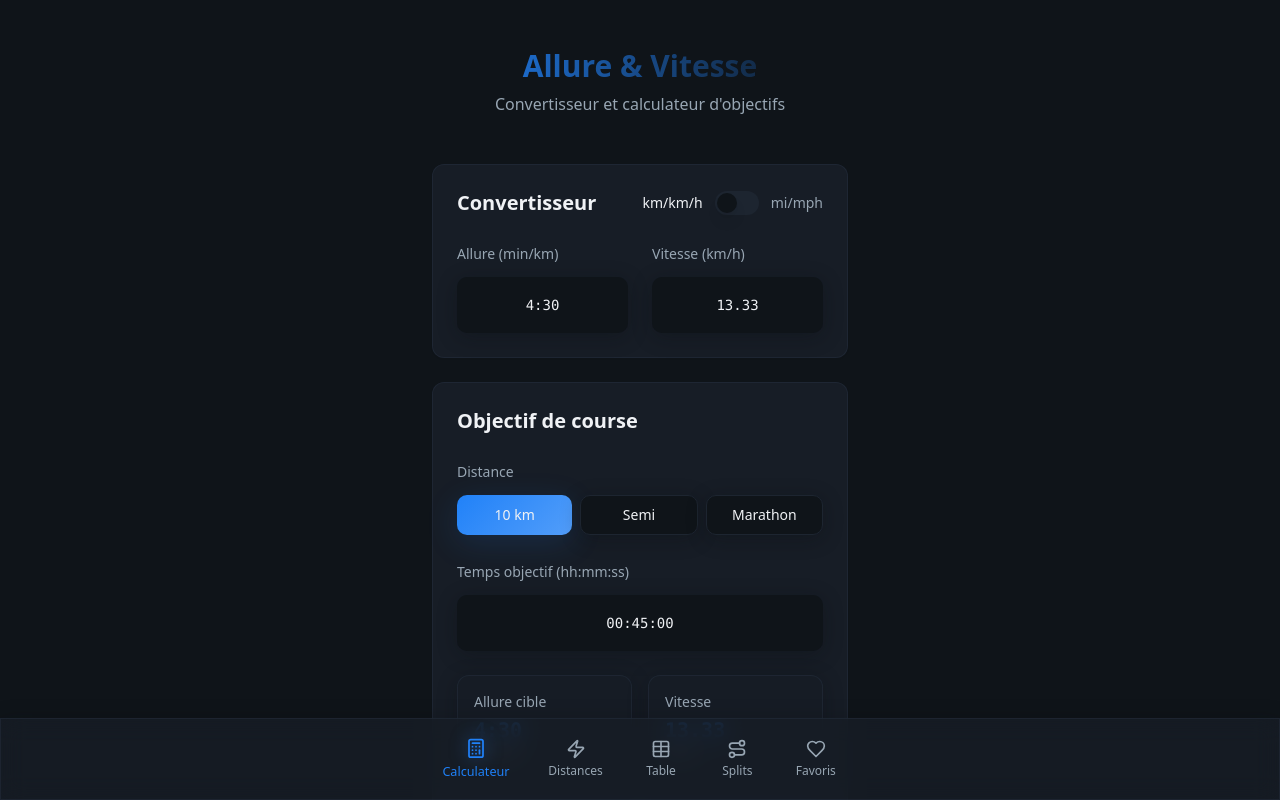
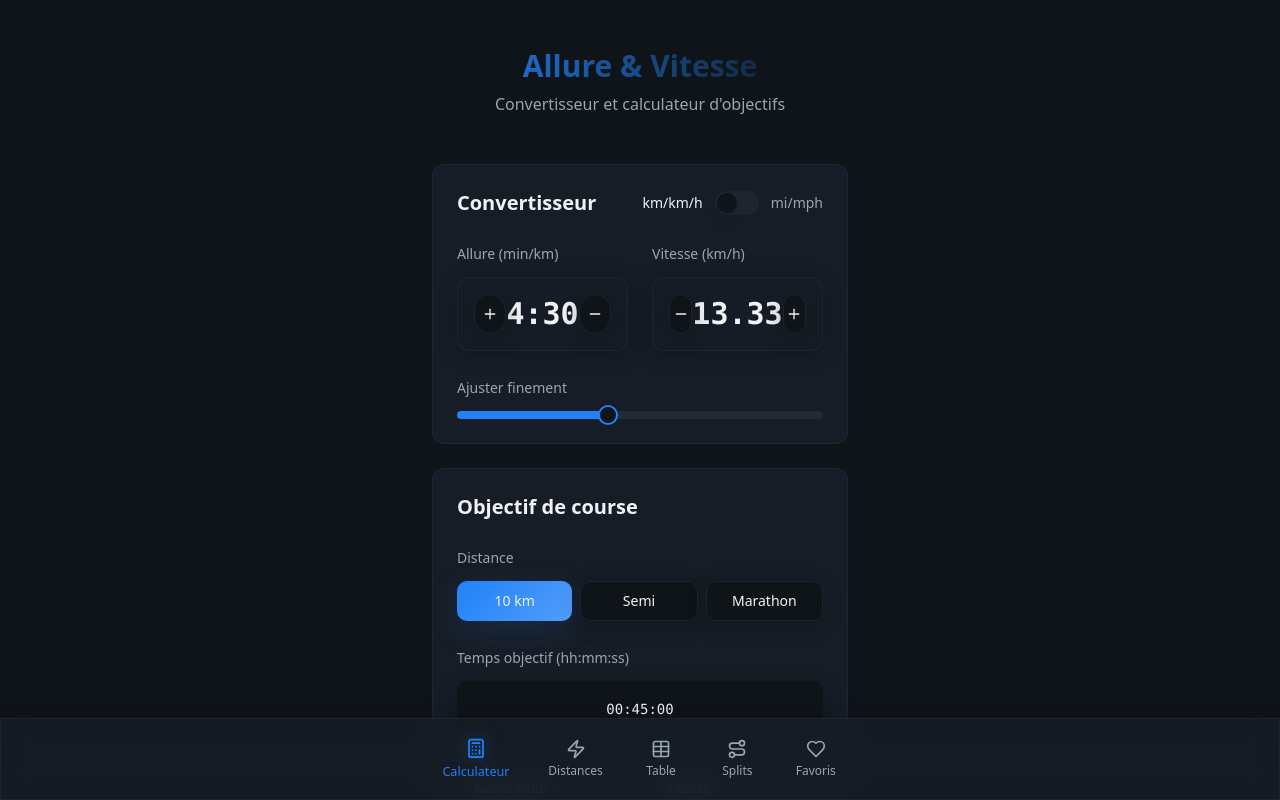
Before and after one commit to WintsDee/Paceo, a React (Vite) app: page / in a window 1280 px wide. Shown: the top 800 px of the page. Built offline with nearby package versions, Linux system fonts and the light colour scheme.

Commit message:
Refactor calculator inputs
Replace input fields for pace and speed with +/- steppers for a more dynamic user experience. Ensure all conversions update in real-time as these steppers are adjusted.

```diff
--- a/src/components/calculator/PaceSpeedConverter.tsx
+++ b/src/components/calculator/PaceSpeedConverter.tsx
@@ -1,67 +1,54 @@
-import { useState, useEffect } from "react";
+import { useMemo } from "react";
 import { Card } from "@/components/ui/card";
-import { Input } from "@/components/ui/input";
+import { Button } from "@/components/ui/button";
 import { Label } from "@/components/ui/label";
 import { Switch } from "@/components/ui/switch";
+import { Slider } from "@/components/ui/slider";
+import { Minus, Plus } from "lucide-react";
 
-interface PaceSpeedConverterProps {
+export interface PaceSpeedConverterProps {
   isMetric: boolean;
   onToggleUnits: () => void;
+  speedValue: number; // current speed in selected units (km/h or mph)
+  onSpeedChange: (speed: number) => void;
 }
 
-export const PaceSpeedConverter = ({ isMetric, onToggleUnits }: PaceSpeedConverterProps) => {
-  const [pace, setPace] = useState("4:30");
-  const [speed, setSpeed] = useState("13.33");
+function clamp(n: number, min: number, max: number) {
+  return Math.min(Math.max(n, min), max);
+}
 
-  // Convert pace (mm:ss) to speed
-  const paceToSpeed = (paceString: string): number => {
-    const [minutes, seconds] = paceString.split(":").map(Number);
-    const totalMinutes = minutes + (seconds || 0) / 60;
-    if (totalMinutes === 0) return 0;
+function formatPaceFromSpeed(speed: number) {
+  if (!speed || speed <= 0) return "0:00";
+  const totalMinutes = 60 / speed;
+  const minutes = Math.floor(totalMinutes);
+  const seconds = Math.round((totalMinutes - minutes) * 60);
+  return `${minutes}:${seconds.toString().padStart(2, "0")}`;
+}
 
-    const speedKmh = 60 / totalMinutes;
-    return isMetric ? speedKmh : speedKmh * 0.621371; // Convert to mph if needed
+function paceSecondsFromSpeed(speed: number) {
+  if (!speed || speed <= 0) return 0;
+  return Math.round((60 / speed) * 60); // minutes to seconds
+}
+
+export const PaceSpeedConverter = ({ isMetric, onToggleUnits, speedValue, onSpeedChange }: PaceSpeedConverterProps) => {
+  const paceString = useMemo(() => formatPaceFromSpeed(speedValue), [speedValue]);
+  const paceSeconds = useMemo(() => paceSecondsFromSpeed(speedValue), [speedValue]);
+
+  const speedMin = isMetric ? 6 : 4; // realistic ranges
+  const speedMax = isMetric ? 24 : 15;
+  const paceSecMin = 150; // 2:30
+  const paceSecMax = 900; // 15:00
+
+  const stepPace = (deltaSec: number) => {
+    const newPaceSec = clamp(paceSeconds + deltaSec, paceSecMin, paceSecMax);
+    const newSpeed = 3600 / newPaceSec; // 60 minutes/hour * 60 sec/min / sec per unit
+    onSpeedChange(parseFloat(newSpeed.toFixed(2)));
   };
 
-  // Convert speed to pace (mm:ss)
-  const speedToPace = (speedValue: number): string => {
-    if (speedValue === 0) return "0:00";
-
-    const speedKmh = isMetric ? speedValue : speedValue / 0.621371; // Convert from mph if needed
-    const totalMinutes = 60 / speedKmh;
-    const minutes = Math.floor(totalMinutes);
-    const seconds = Math.round((totalMinutes - minutes) * 60);
-
-    return `${minutes}:${seconds.toString().padStart(2, "0")}`;
+  const stepSpeed = (delta: number) => {
+    const next = clamp(parseFloat((speedValue + delta).toFixed(2)), speedMin, speedMax);
+    onSpeedChange(next);
   };
-
-  const handlePaceChange = (value: string) => {
-    setPace(value);
-    if (value.includes(":")) {
-      const newSpeed = paceToSpeed(value);
-      setSpeed(newSpeed.toFixed(2));
-    }
-  };
-
-  const handleSpeedChange = (value: string) => {
-    setSpeed(value);
-    const speedValue = parseFloat(value);
-    if (!isNaN(speedValue) && speedValue > 0) {
-      const newPace = speedToPace(speedValue);
-      setPace(newPace);
-    }
-  };
-
-  // Update conversions when units change
-  useEffect(() => {
-    if (speed) {
-      const speedValue = parseFloat(speed);
-      if (!isNaN(speedValue) && speedValue > 0) {
-        const newPace = speedToPace(speedValue);
-        setPace(newPace);
-      }
-    }
-  }, [isMetric]);
 
   return (
     <Card className="glass-card p-6 animate-fade-in-up">
@@ -83,29 +70,54 @@ export const PaceSpeedConverter = ({ isMetric, onToggleUnits }: PaceSpeedConvert
       </div>
 
       <div className="grid grid-cols-1 md:grid-cols-2 gap-6">
+        {/* Pace control */}
         <div className="space-y-3">
           <Label className="text-sm font-medium text-muted-foreground">
             Allure ({isMetric ? 'min/km' : 'min/mi'})
           </Label>
-          <Input
-            value={pace}
-            onChange={(e) => handlePaceChange(e.target.value)}
-            placeholder="4:30"
-            className="glass-card border-0 text-lg mono-numbers text-center h-14 text-foreground placeholder:text-muted-foreground focus:glow-effect transition-smooth"
-          />
+          <div className="glass-card rounded-lg p-4 flex items-center justify-between">
+            <Button onClick={() => stepPace(+1)} variant="outline" className="btn-glass h-10 w-10 rounded-full p-0">
+              <Plus className="h-5 w-5" />
+            </Button>
+            <div className="text-3xl font-semibold mono-numbers select-none">
+              {paceString}
+            </div>
+            <Button onClick={() => stepPace(-1)} variant="outline" className="btn-glass h-10 w-10 rounded-full p-0">
+              <Minus className="h-5 w-5" />
+            </Button>
+          </div>
         </div>
 
+        {/* Speed control */}
         <div className="space-y-3">
           <Label className="text-sm font-medium text-muted-foreground">
             Vitesse ({isMetric ? 'km/h' : 'mph'})
           </Label>
-          <Input
-            value={speed}
-            onChange={(e) => handleSpeedChange(e.target.value)}
-            placeholder="13.33"
-            className="glass-card border-0 text-lg mono-numbers text-center h-14 text-foreground placeholder:text-muted-foreground focus:glow-effect transition-smooth"
-          />
+          <div className="glass-card rounded-lg p-4 flex items-center justify-between">
+            <Button onClick={() => stepSpeed(-0.1)} variant="outline" className="btn-glass h-10 w-10 rounded-full p-0">
+              <Minus className="h-5 w-5" />
+            </Button>
+            <div className="text-3xl font-semibold mono-numbers select-none">
+              {speedValue.toFixed(2)}
+            </div>
+            <Button onClick={() => stepSpeed(+0.1)} variant="outline" className="btn-glass h-10 w-10 rounded-full p-0">
+              <Plus className="h-5 w-5" />
+            </Button>
+          </div>
         </div>
+      </div>
+
+      {/* Slider for speed */}
+      <div className="mt-6 space-y-3">
+        <Label className="text-sm font-medium text-muted-foreground">Ajuster finement</Label>
+        <Slider
+          min={speedMin}
+          max={speedMax}
+          step={0.01}
+          value={[clamp(speedValue, speedMin, speedMax)]}
+          onValueChange={(v) => onSpeedChange(clamp(v[0] ?? speedValue, speedMin, speedMax))}
+          className="cursor-pointer"
+        />
       </div>
     </Card>
   );
--- a/src/components/screens/CalculatorScreen.tsx
+++ b/src/components/screens/CalculatorScreen.tsx
@@ -5,9 +5,11 @@ interface CalculatorScreenProps {
   isMetric: boolean;
   onToggleUnits: () => void;
   onSaveGoal: (goal: RaceGoal) => void;
+  speedValue: number;
+  onSpeedChange: (speed: number) => void;
 }
 
-export const CalculatorScreen = ({ isMetric, onToggleUnits, onSaveGoal }: CalculatorScreenProps) => {
+export const CalculatorScreen = ({ isMetric, onToggleUnits, onSaveGoal, speedValue, onSpeedChange }: CalculatorScreenProps) => {
   return (
     <div className="space-y-6 pb-20">
       <div className="text-center py-6">
@@ -22,6 +24,8 @@ export const CalculatorScreen = ({ isMetric, onToggleUnits, onSaveGoal }: Calcul
       <PaceSpeedConverter
         isMetric={isMetric}
         onToggleUnits={onToggleUnits}
+        speedValue={speedValue}
+        onSpeedChange={onSpeedChange}
       />
 
       <RaceGoalCalculator
--- a/src/pages/Index.tsx
+++ b/src/pages/Index.tsx
@@ -10,9 +10,17 @@ const Index = () => {
   const [activeTab, setActiveTab] = useState("calculator");
   const [isMetric, setIsMetric] = useLocalStorage("pace-calc-metric", true);
   const [favorites, setFavorites] = useLocalStorage<RaceGoal[]>("pace-calc-favorites", []);
+  const [speedValue, setSpeedValue] = useLocalStorage<number>("pace-calc-speed", 13.33); // default km/h
 
   const handleToggleUnits = () => {
-    setIsMetric(!isMetric);
+    const nextIsMetric = !isMetric;
+    // Convert speed to the new unit to keep pace consistent across the app
+    const convertedSpeed = nextIsMetric
+      ? speedValue / 0.621371 // mph -> km/h
+      : speedValue * 0.621371; // km/h -> mph
+
+    setIsMetric(nextIsMetric);
+    setSpeedValue(parseFloat(convertedSpeed.toFixed(2)));
   };
 
   const handleSaveGoal = (goal: RaceGoal) => {
@@ -24,7 +32,10 @@ const Index = () => {
   };
 
   const handleUseFavorite = (goal: RaceGoal) => {
-    // Switch to calculator tab when using a favorite
+    // Load units and speed from favorite for real-time global sync
+    setIsMetric(goal.isMetric);
+    const s = parseFloat(goal.speed);
+    if (!Number.isNaN(s)) setSpeedValue(s);
     setActiveTab("calculator");
   };
 
@@ -36,6 +47,8 @@ const Index = () => {
             isMetric={isMetric}
             onToggleUnits={handleToggleUnits}
             onSaveGoal={handleSaveGoal}
+            speedValue={speedValue}
+            onSpeedChange={setSpeedValue}
           />
         );
       case "favorites":
```
